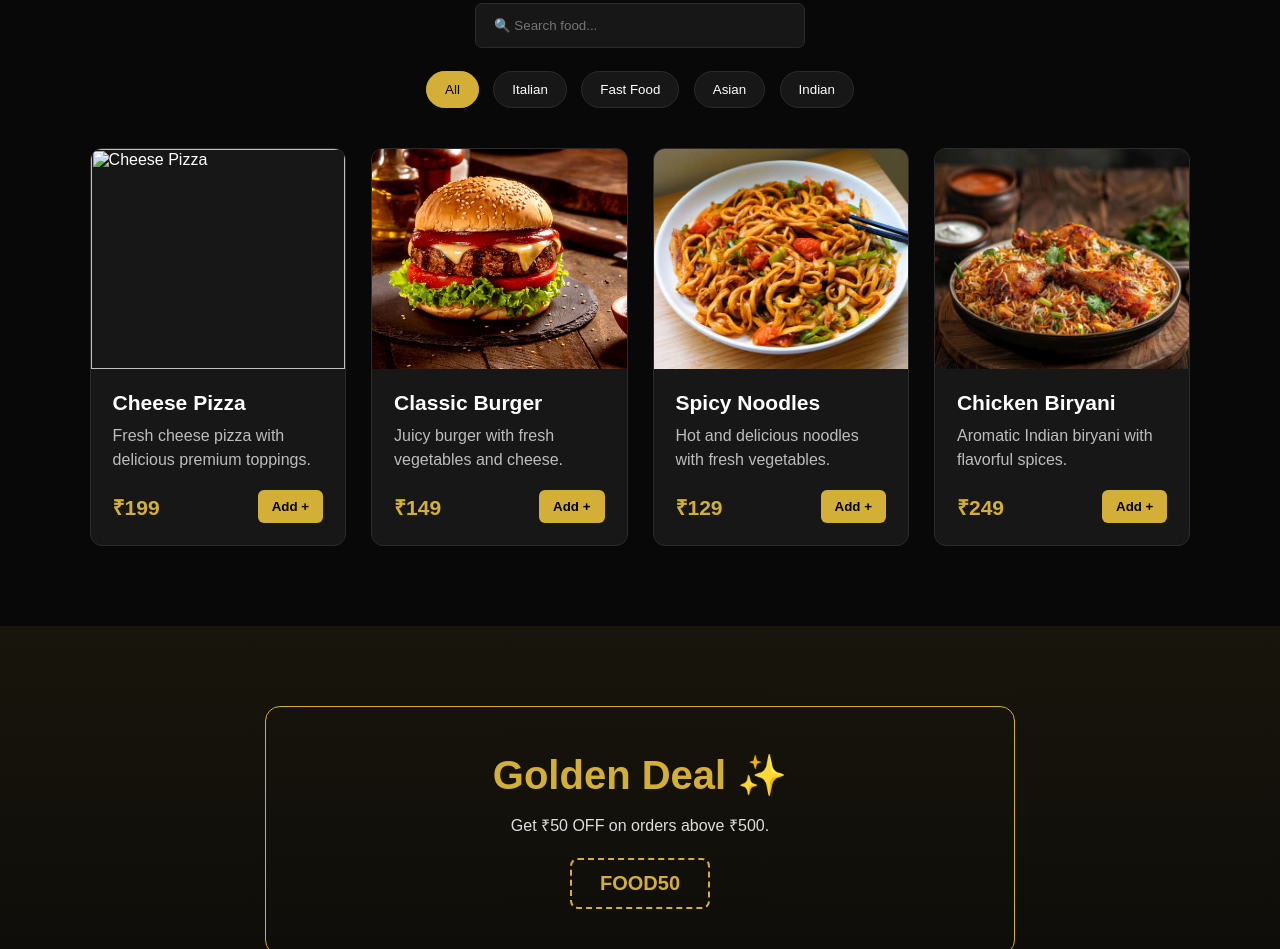
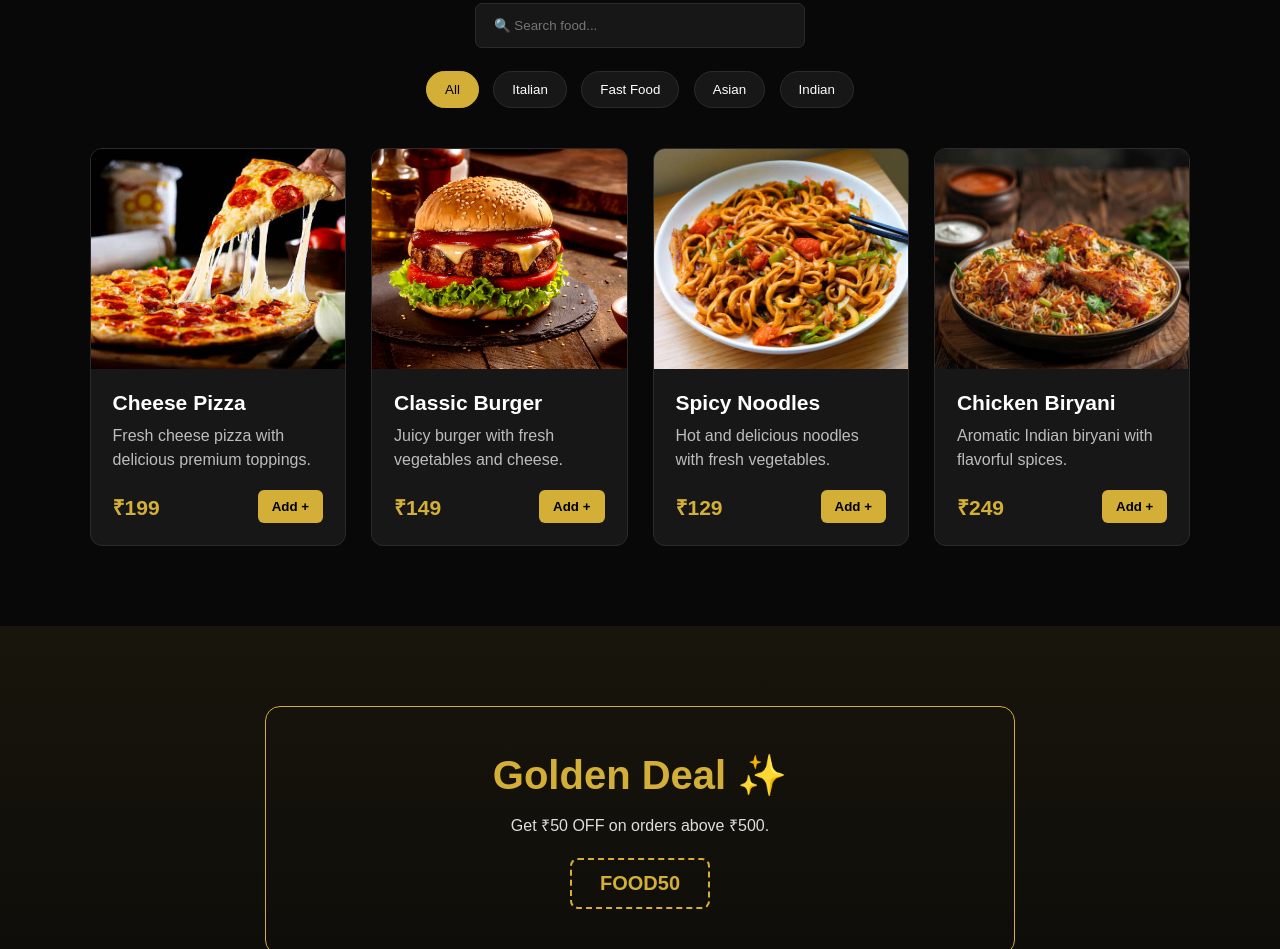
Before and after one commit to rishirdj007-pixel/Food-Paradise, a plain HTML site: page index.html in a window 1280 px wide. Shown: the part 1530-2479 px from the top of the page. Drawn offline with Linux system fonts and the light colour scheme; files whose address does not match are found by name.

Commit message:
Update index.html

```diff
--- a/index.html
+++ b/index.html
@@ -1258,7 +1258,7 @@
         >
 
             <img
-                src="images/pizza.jpg"
+                src="pizza.jpg"
                 alt="Cheese Pizza"
             >
 
```
